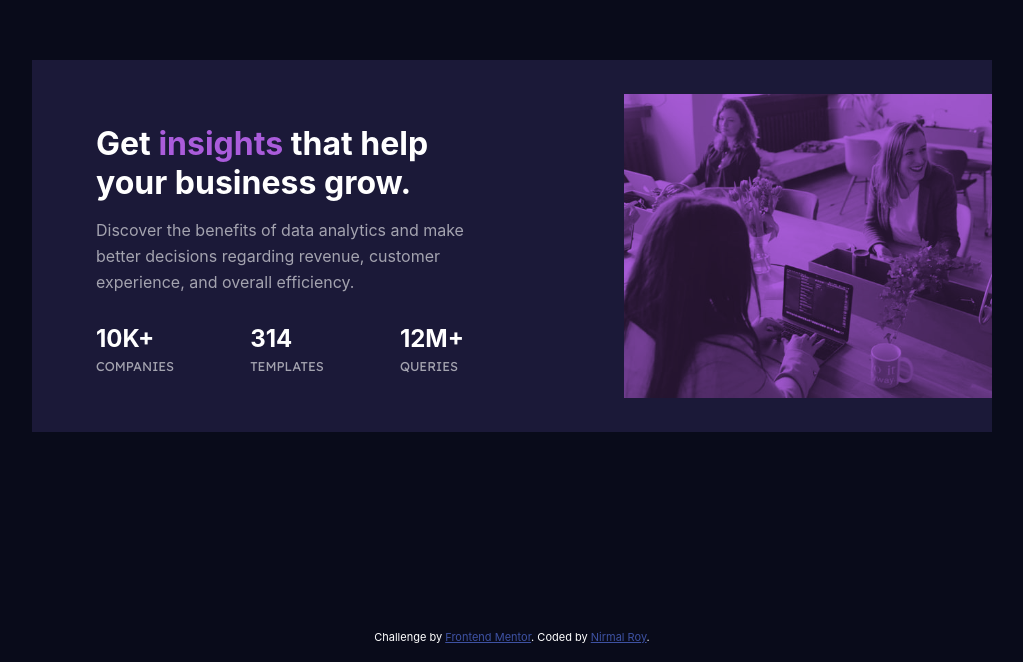
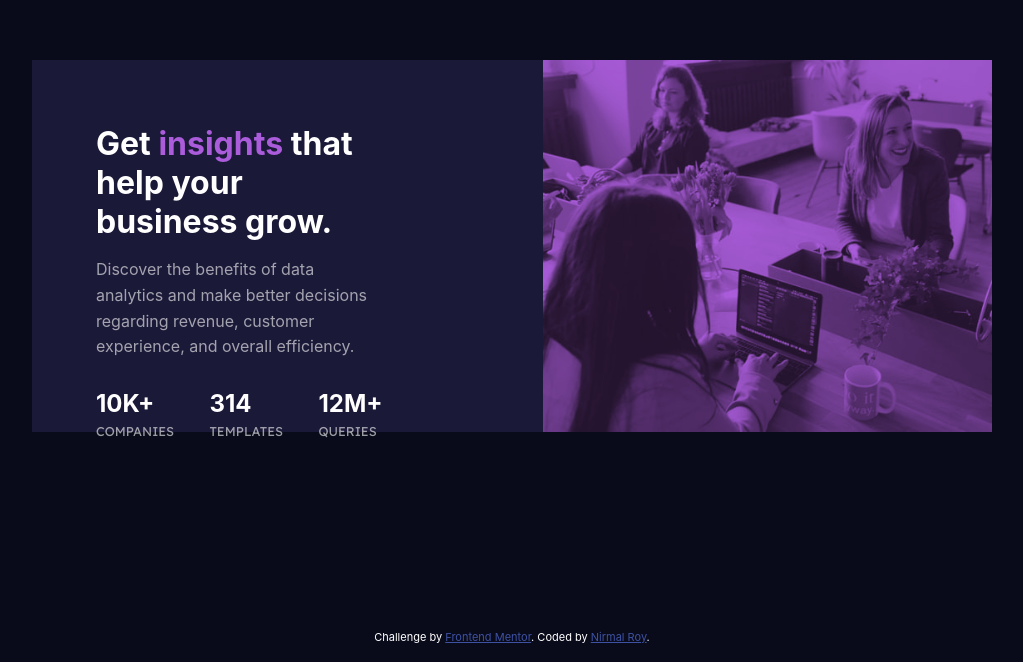
Before and after one commit to nirmalroyalrich/StatsPreviewCardComponent, a plain HTML site: page index.html in a window 1280 px wide. Shown: the part 138-800 px from the top of the page, without its empty margins (128-1151 px from the left). Drawn offline with Linux system fonts and the light colour scheme; a web font is replaced by a local one.

Commit message:
Update style.css

```diff
--- a/style.css
+++ b/style.css
@@ -101,7 +101,7 @@ h1 > span {
 }
 
 .right-content {
-    flex: 1;
+    height: 100%;
     background-color: var(--clr-Accent);
 }
 
```
